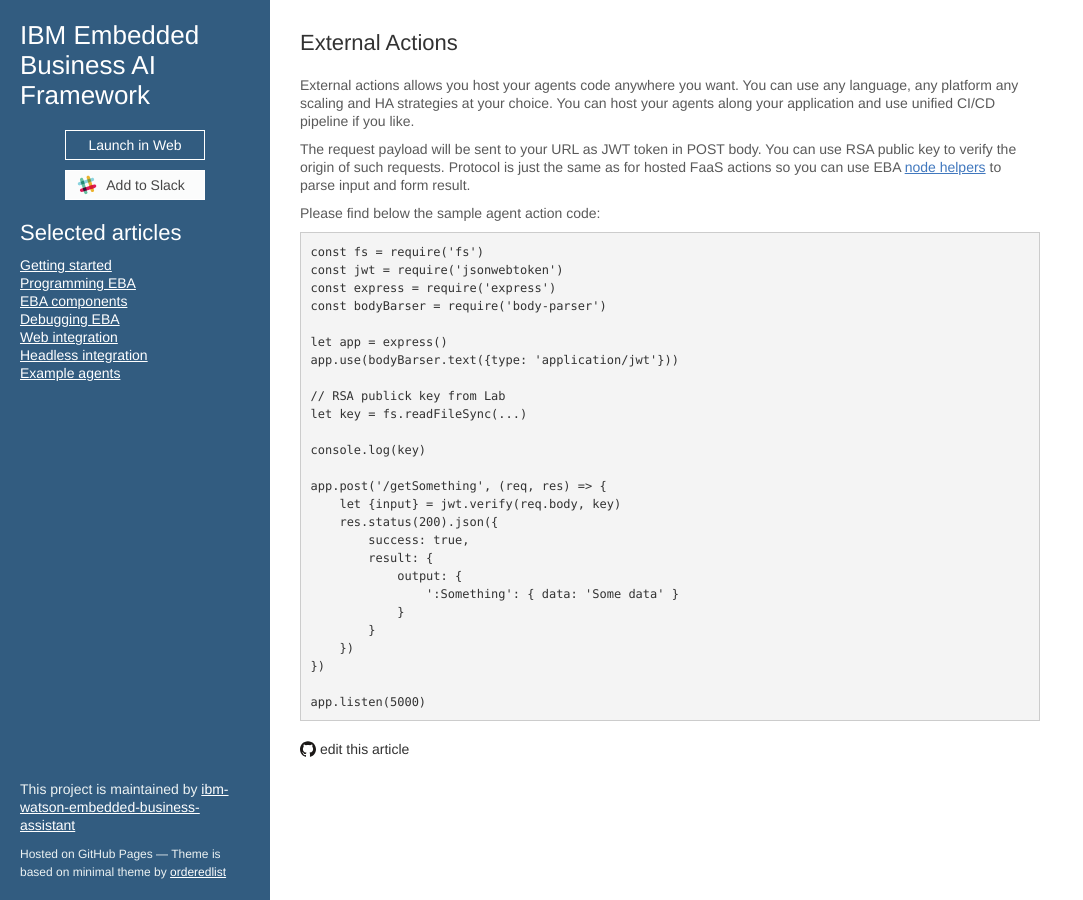
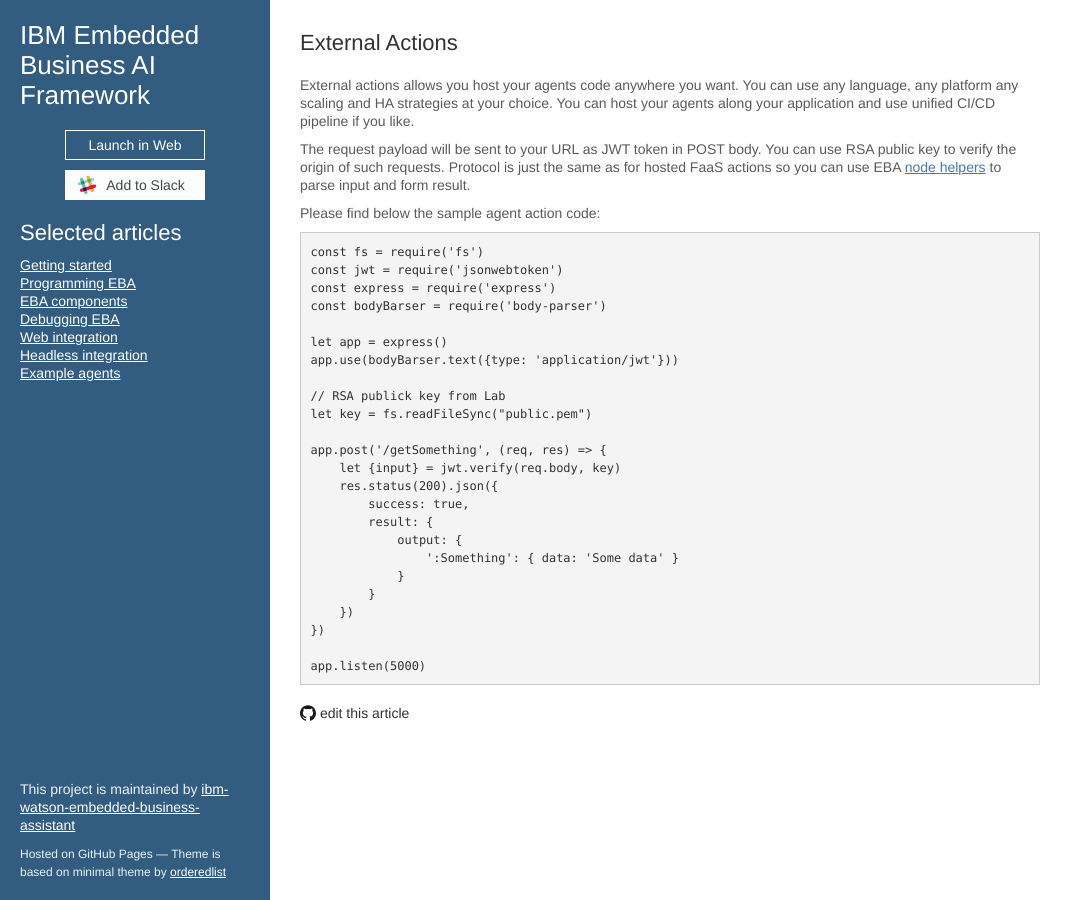
Before and after one commit to ibm-watson-embedded-business-assistant/eba-example-agents, a Jekyll site: the page built from docs/lab/ExternalRuntime.md, in a window 1280 px wide. Shown: the whole page, without its empty margins (0-1083 px from the left). Built offline with Jekyll 4.4.1, drawn with Linux system fonts in a browser that asks for light colours; our own code applies the rules of GitHub Pages for plain Markdown files; the repository's description, which GitHub fills in, is left out.

Commit message:
Update ExternalRuntime.md

```diff
--- a/docs/lab/ExternalRuntime.md
+++ b/docs/lab/ExternalRuntime.md
@@ -16,9 +16,7 @@
 app.use(bodyBarser.text({type: 'application/jwt'}))
 
 // RSA publick key from Lab
-let key = fs.readFileSync(...)
-
-console.log(key)
+let key = fs.readFileSync("public.pem")
 
 app.post('/getSomething', (req, res) => {
     let {input} = jwt.verify(req.body, key)
```
